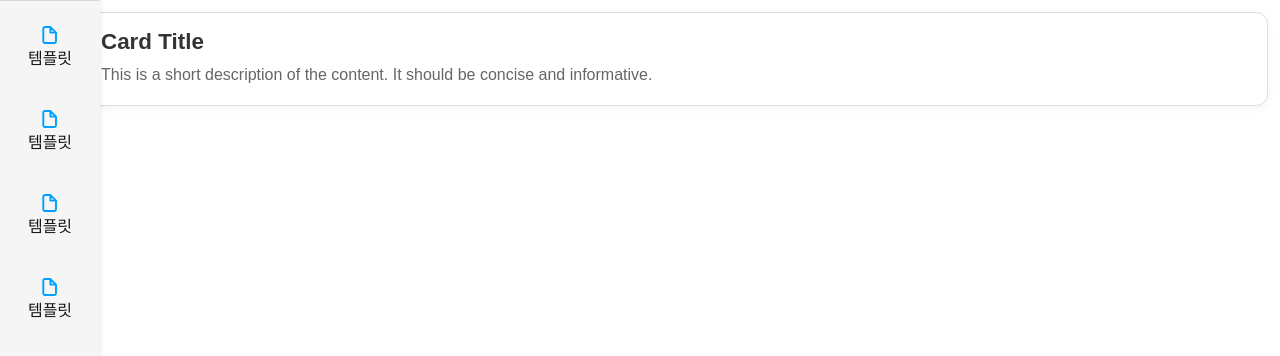
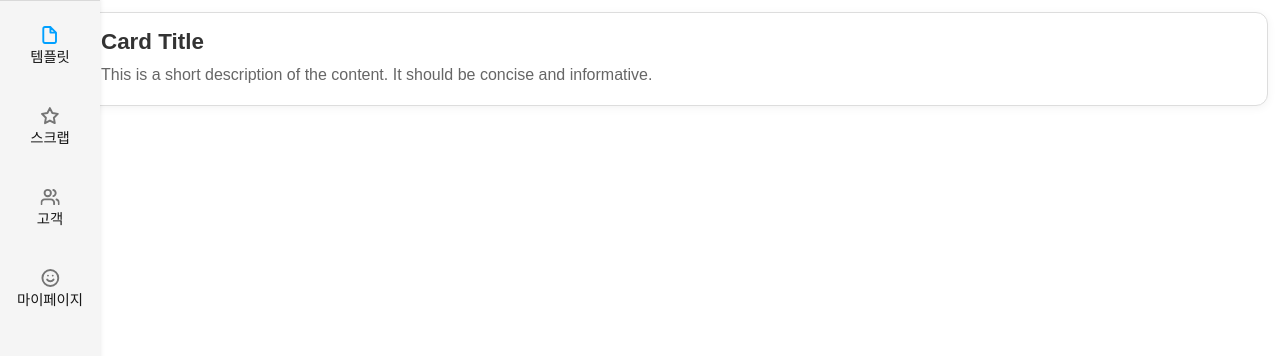
Before and after one commit to yulmam/ssenbi, a Next.js app: page /example in a window 1280 px wide. Shown: the top 356 px of the page. Built offline with nearby package versions, Linux system fonts and the light colour scheme.

Commit message:
style: 스타일 조정

```diff
--- a/src/app/components/layout/ResponsiveTabBar.css
+++ b/src/app/components/layout/ResponsiveTabBar.css
@@ -7,7 +7,7 @@
   gap: 40px;
   left: 0;
   margin: 0;
-  padding: 24px;
+  padding: 24px 12px;
   border-top: var(--gray-300) solid 1px;
   background: var(--gray-100);
   box-shadow: 0 -2px 5px rgba(0, 0, 0, 0.1);
@@ -16,18 +16,18 @@
 .menu-bar__menu {
   display: flex;
   flex-direction: column;
-  width: 100%; /* Make it fill the width of the menu bar */
+  width: 100%;
   justify-content: center;
   align-items: center;
 }
 
 .menu-bar_menu-text {
-  font-size: 1rem;
+  font-size: 0.9rem;
 }
 
 @media (max-width: 480px) {
   .menu-bar {
-    justify-content: space-between;
+    justify-content: space-evenly;
     flex-direction: row;
     height: 80px;
     width: 100vw;
@@ -35,7 +35,6 @@
   }
 
   .menu-bar__menu {
-    flex-direction: row;
     width: auto;
   }
 }
--- a/src/app/components/layout/ResponsiveTabBar.tsx
+++ b/src/app/components/layout/ResponsiveTabBar.tsx
@@ -13,32 +13,33 @@ export default function ResponsiveTabBar() {
         />
         <p className="menu-bar_menu-text">템플릿</p>
       </div>
+
       <div className="menu-bar__menu">
         <Image
-          src="/assets/svg/File.svg"
+          src="/assets/svg/Star.svg"
           width={20}
           height={20}
-          alt="템플릿_icon"
+          alt="스크랩_icon"
         />
-        <p className="menu-bar_menu-text">템플릿</p>
+        <p className="menu-bar_menu-text">스크랩</p>
       </div>
       <div className="menu-bar__menu">
         <Image
-          src="/assets/svg/File.svg"
+          src="/assets/svg/Users.svg"
           width={20}
           height={20}
-          alt="템플릿_icon"
+          alt="고객_icon"
         />
-        <p className="menu-bar_menu-text">템플릿</p>
+        <p className="menu-bar_menu-text">고객</p>
       </div>
       <div className="menu-bar__menu">
         <Image
-          src="/assets/svg/File.svg"
+          src="/assets/svg/Smile.svg"
           width={20}
           height={20}
-          alt="템플릿_icon"
+          alt="Smile_icon"
         />
-        <p className="menu-bar_menu-text">템플릿</p>
+        <p className="menu-bar_menu-text">{"마이페이지"}</p>
       </div>
     </div>
   );
```
